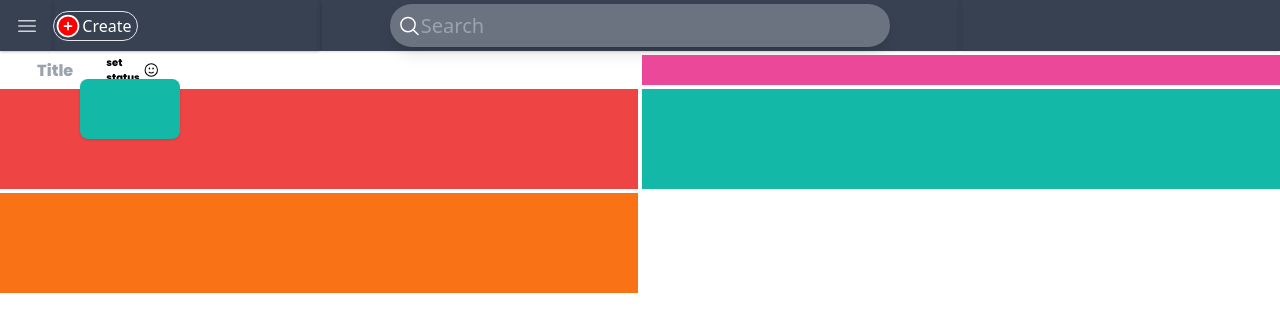
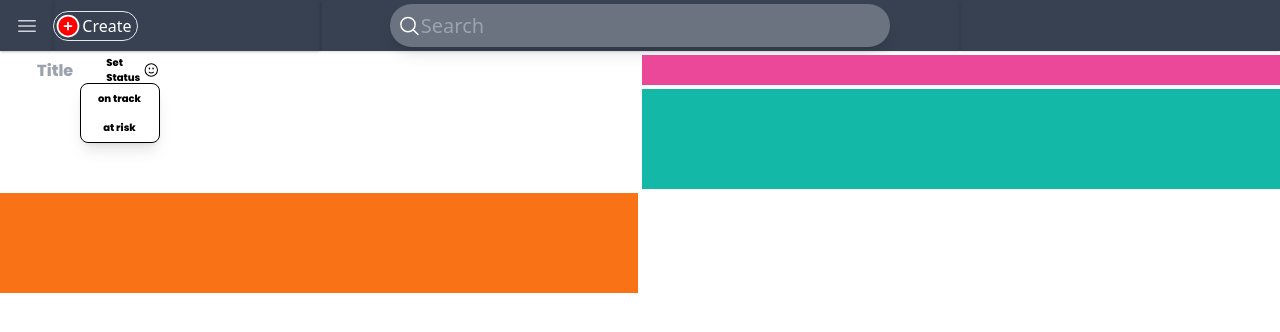
Before and after one commit to Sczeam/ToDoList, a React (Vite) app in the folder ToDoWebapp/: page / in a window 1280 px wide. Both pictures are taken after a click on the icon 151 px from the left and 70 px from the top of the page. Shown: the top 332 px of the page. Built offline with nearby package versions, Linux system fonts and the light colour scheme.

Commit message:
status box done

```diff
--- a/ToDoWebapp/src/components/ToDoList.tsx
+++ b/ToDoWebapp/src/components/ToDoList.tsx
@@ -1,10 +1,22 @@
 import { useState } from "react";
 
 export const ToDoList: React.FC = () => {
-  const [isSetStatusClick, setStatusClick] = useState<boolean>(false);
+  const [isSetStatusClick, setStatusClick] = useState<boolean>(false); //useState for setStatus box
+  const [statusText, setStatusText] = useState<string>("Set Status");
+
   const ToogleSetStatus = () => {
     setStatusClick((prev) => !prev);
     console.log("clicked");
+  };
+
+  const OnTrack = () => {
+    setStatusText("On Track");
+    setStatusClick(false);
+  };
+
+  const AtRisk = () => {
+    setStatusText("At Risk");
+    setStatusClick(false);
   };
   return (
     <>
@@ -18,9 +30,9 @@ export const ToDoList: React.FC = () => {
         <div className="relative flex flex-inline justify-center items-center h-[30px] col-span-4 sm:col-span-1 w-full">
           <span
             onClick={ToogleSetStatus}
-            className="flex justify-center items-center font-poppins h-full w-full font-base text-[8px] sm:text-[10px] font-extrabold cursor-pointer"
+            className="select-none flex justify-center items-center font-poppins h-full w-full font-base text-[8px] sm:text-[10px] font-extrabold cursor-pointer"
           >
-            set status
+            {statusText}
           </span>
           <svg
             onClick={ToogleSetStatus}
@@ -38,12 +50,25 @@ export const ToDoList: React.FC = () => {
             />
           </svg>
           {isSetStatusClick && (
-            <aside className="rounded-lg shadow absolute top-6 -right-5 w-[100px] h-[60px] bg-teal-500"></aside>
+            <aside className="flex justify-center items-center flex-col rounded-lg shadow-lg absolute top-7 right-0 w-[80px] h-[60px] border border-black">
+              <span
+                onClick={OnTrack}
+                className="select-none flex justify-center items-center font-poppins h-full w-full font-base text-[8px] sm:text-[10px] font-extrabold cursor-pointer"
+              >
+                on track
+              </span>
+              <span
+                onClick={AtRisk}
+                className="select-none flex justify-center items-center font-poppins h-full w-full font-base text-[8px] sm:text-[10px] font-extrabold cursor-pointer"
+              >
+                at risk
+              </span>
+            </aside>
           )}
         </div>
       </div>
       <div className="mt-1 h-[30px] w-full bg-pink-500"></div>
-      <div className="h-[100px] w-full bg-red-500"></div>
+      <div className="h-[100px] w-full "></div>
       <div className="h-[100px] w-full bg-teal-500"></div>
       <div className="h-[100px] w-full bg-orange-500"></div>
     </>
```
